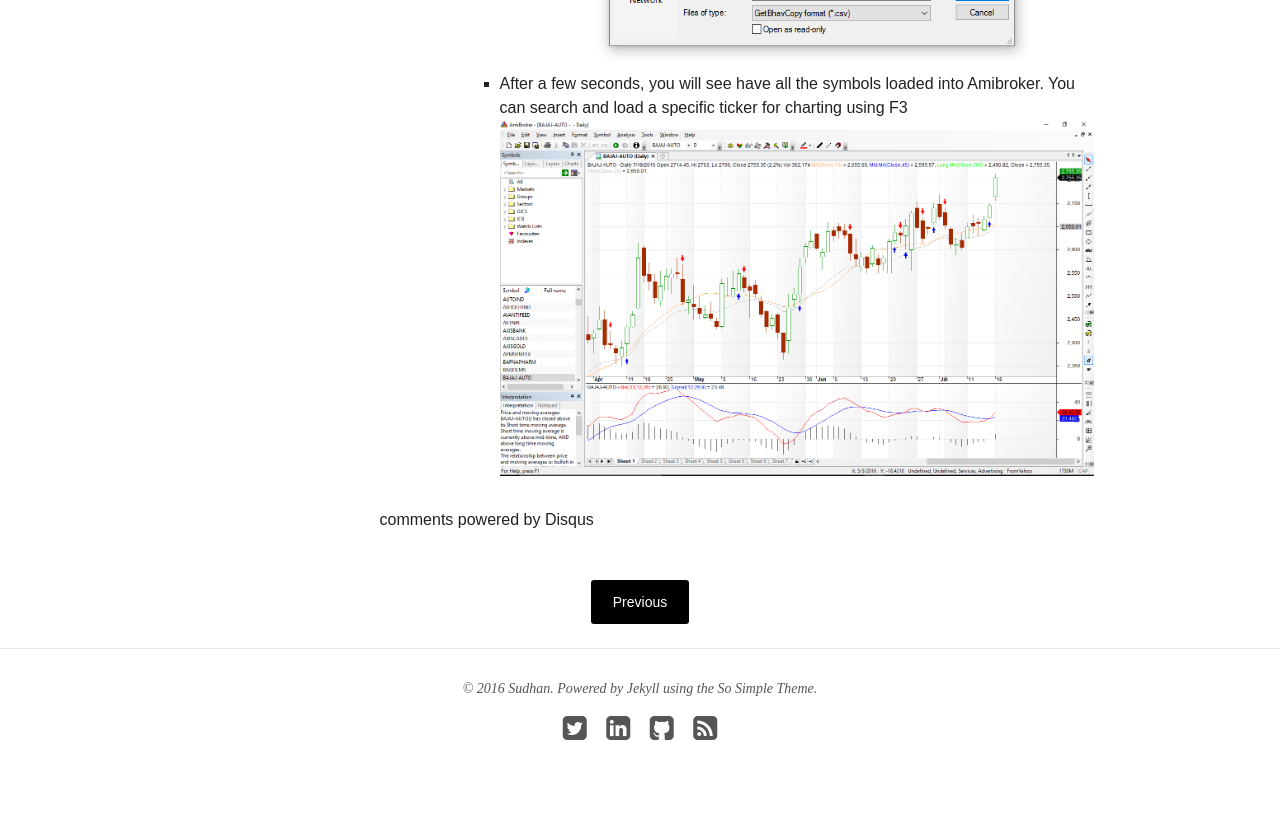
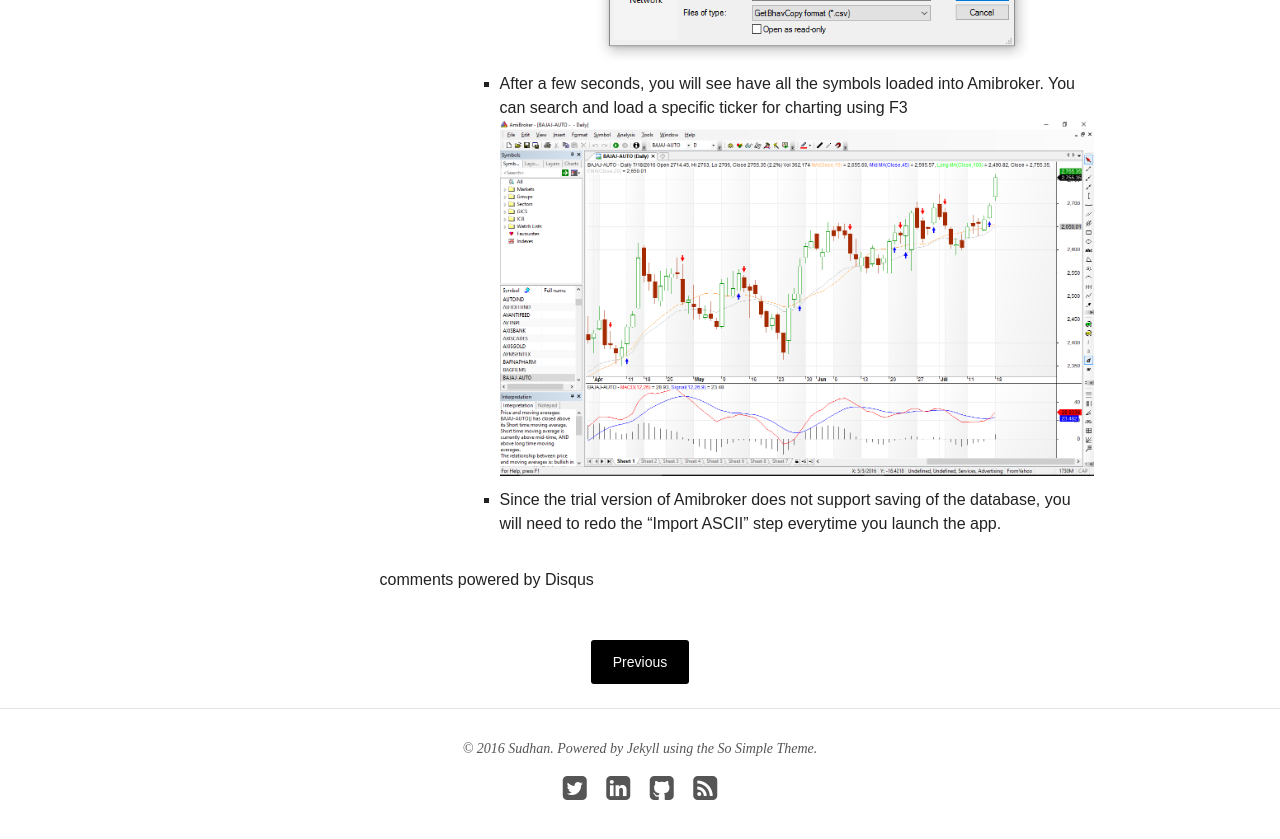
Before and after one commit to p2c2e/p2c2e.github.io, a Jekyll site: the page built from _posts/blog/2017-07-19-trading-1.md, in a window 1280 px wide and 900 px high, scrolled down 3236 px. Shown: the top 839 px of the window. Built offline with Jekyll 4.4.1, drawn with Linux system fonts in a browser that asks for light colours; nearby versions of some CDN libraries; comment, search, counter and statistics services are not loaded.

Commit message:
Reload database comment

```diff
--- a/_posts/blog/2017-07-19-trading-1.md
+++ b/_posts/blog/2017-07-19-trading-1.md
@@ -78,3 +78,4 @@
    ![Import ASCII screen with the CSV files](/images/Import_ASCII.png?=200x)
    *  After a few seconds, you will see have all the symbols loaded into Amibroker. You can search and load a specific ticker for charting using F3
    ![Sample screen with default charts for Bajaj Auto](/images/amibroker_screen.png?=250x)
+   * Since the trial version of Amibroker does not support saving of the database, you will need to redo the "Import ASCII" step everytime you launch the app.
```
